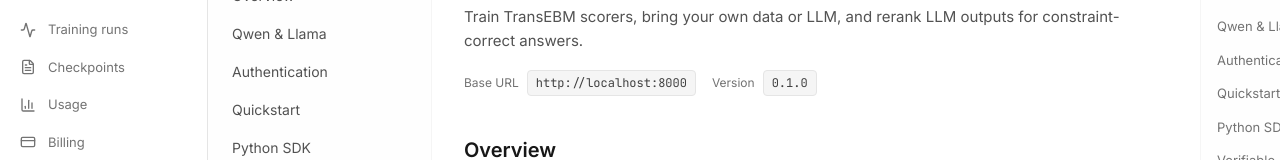
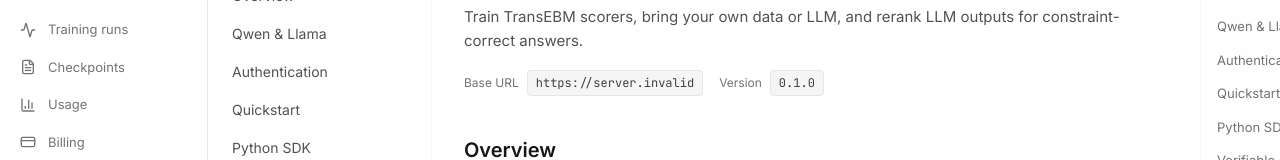
Before and after one commit to benski20/Certainty_labs, a Next.js app in the folder platform/: page /platform/docs in a window 1280 px wide. Shown: the part 131-291 px from the top of the page. Built offline with nearby package versions, Linux system fonts and the light colour scheme; no server answers.

Commit message:
Docs + vercel updates

```diff
--- a/platform/src/app/platform/docs/page.tsx
+++ b/platform/src/app/platform/docs/page.tsx
@@ -26,7 +26,8 @@
 
 // ── Data ────────────────────────────────────────────────────────────
 
-const BASE = 'http://localhost:8000'
+const DEFAULT_API_BASE = 'https://certainty-labs.onrender.com'
+const BASE = process.env.NEXT_PUBLIC_CERTAINTY_BASE_URL || DEFAULT_API_BASE
 
 const endpoints: Endpoint[] = [
   {
```
Also changed, not shown: 1 other file (tests, documents, lock files or other folders).
